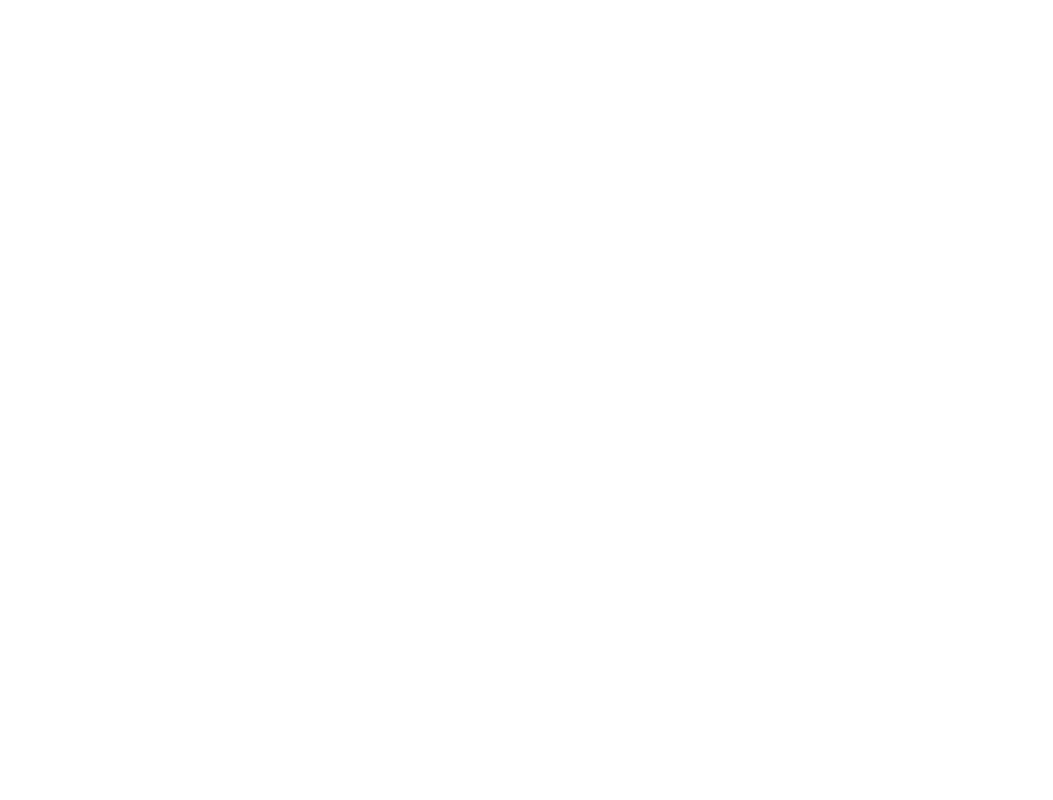
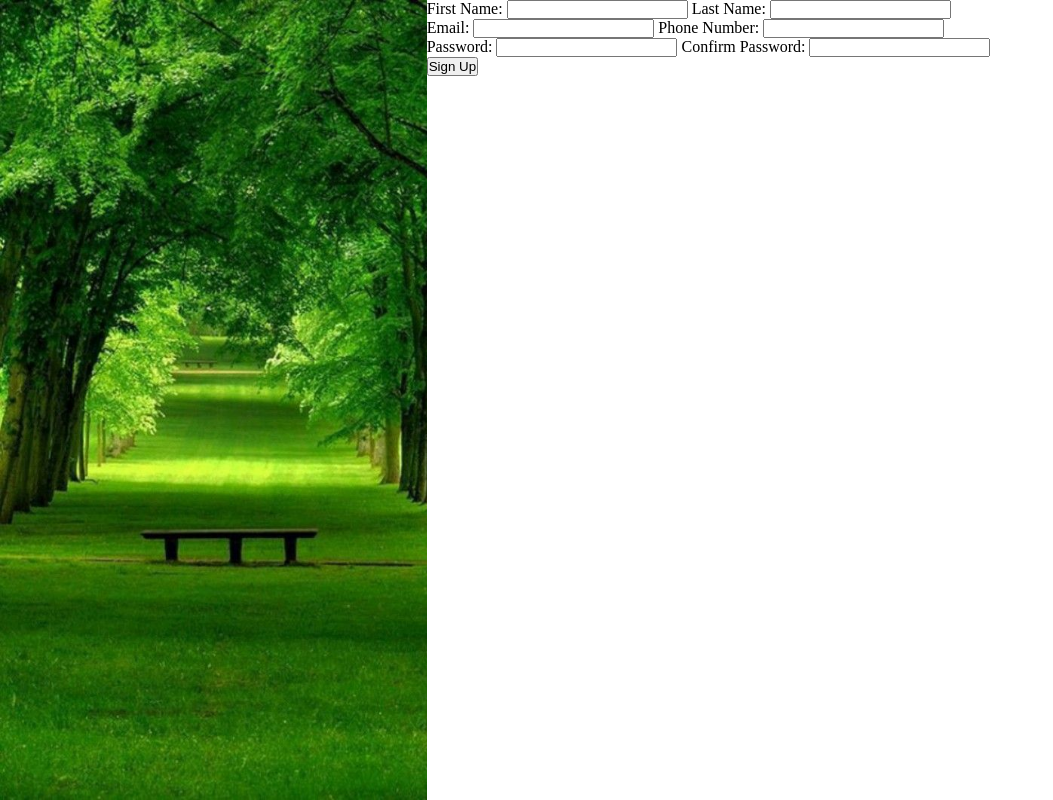
Before and after one commit to Developer9719/Sign-Up-Form, a plain HTML site: page index.html in a window 1280 px wide. Shown: the whole page, without its empty margins (0-1053 px from the left). Drawn offline with Linux system fonts and the light colour scheme.

Commit message:
Basic Form Structure Laid Out

```diff
--- a/index.html
+++ b/index.html
@@ -7,6 +7,34 @@
     <title>Sign Up Form</title>
 </head>
 <body>
+    <main class="mainContainer">
+        <section class="backgroundSection">
+
+        </section>
+        <section class="formSection">
+            <form class="signUpForm" action="" method="post">
+                <label for="firstName">First Name:</label>
+                <input type="text" id="firstName" name="firstName" required>
+
+                <label for="lastName">Last Name:</label>
+                <input type="text" id="lastName" name="lastName" required><br>
+
+                <label for="email">Email:</label>
+                <input type="email" id="email" name="email" required>
+
+                <label for="phoneNumber">Phone Number:</label>
+                <input type="number" id="phoneNumber" name="phoneNumber" required><br>
+
+                <label for="password">Password:</label>
+                <input type="password" id="password" name="password" required>
+
+                <label for="confirmPassword">Confirm Password:</label>
+                <input type="password" id="confirmPassword" name="confirmPassword" required><br>
+
+                <button type="submit">Sign Up</button>
+            </form>
+        </section>
+    </main>
 
     <script src="script.js"></script>
 </body>
--- a/styles.css
+++ b/styles.css
@@ -0,0 +1,20 @@
+/* Styles Reset */
+* {
+    margin: 0;
+    padding: 0;
+}
+
+.mainContainer {
+    display: flex;
+    flex-direction: row;
+    height: 100vh;
+}
+.backgroundSection {
+    flex: 1;
+    background-image: url(./Assets/greenery.jpg);
+    background-repeat: no-repeat;
+    background-size: cover;
+}
+.formSection {
+    flex: 2;
+}
```
Also changed, not shown: Assets/greenery.jpg (added).
